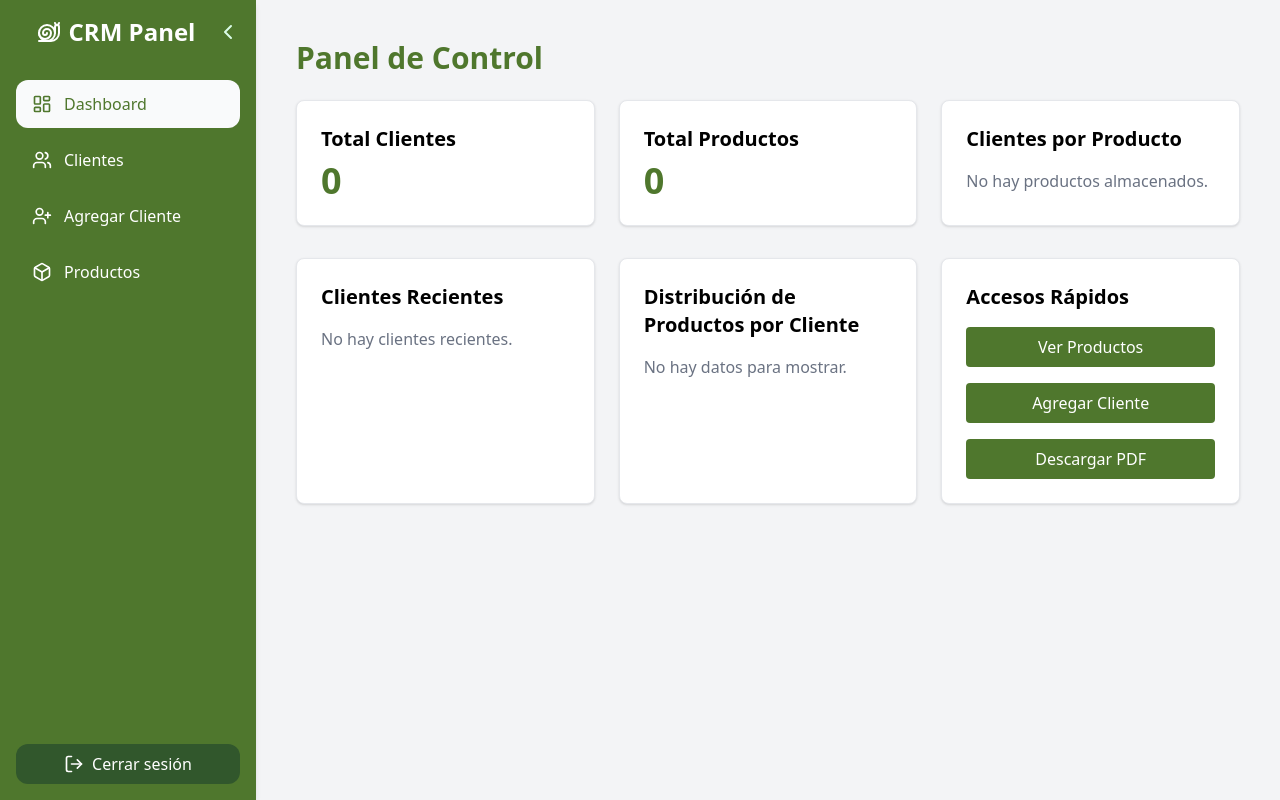
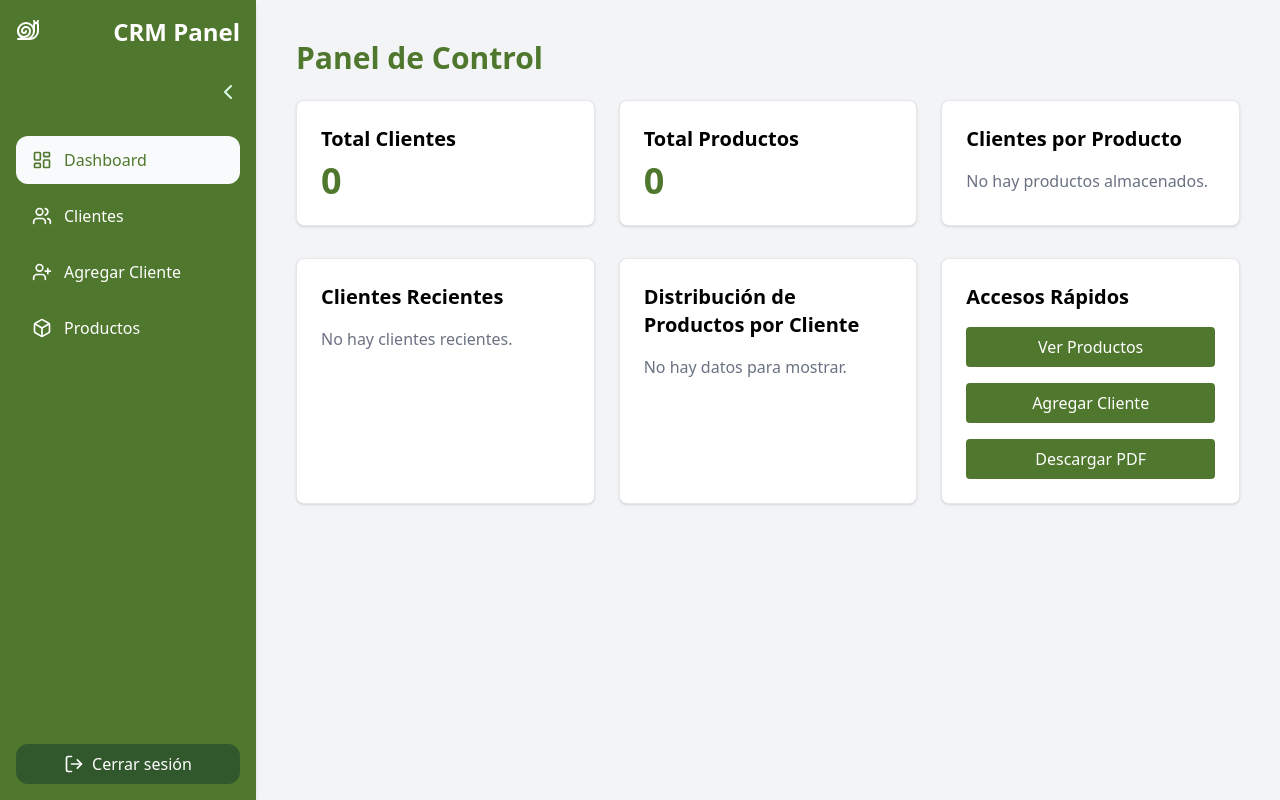
Before and after one commit to LuisMurSal/Kenton, a React (Vite) app in the folder crm/: page / in a window 1280 px wide. Built offline with nearby package versions, Linux system fonts and the light colour scheme; sample sign-in values are in the browser's storage.

Commit message:
ejemplo de cambio

```diff
--- a/crm/src/components/Sidebar.jsx
+++ b/crm/src/components/Sidebar.jsx
@@ -1,16 +1,22 @@
 import { Link, useLocation, useNavigate } from 'react-router-dom'
 import { useEffect, useState } from 'react'
-import { LogOut, Users, Box, LayoutDashboard, Menu, X, ChevronLeft, ChevronRight, Snail, UserPlus
-} from 'lucide-react'
+import { LogOut, Users, Box, LayoutDashboard, Menu, X, ChevronLeft, ChevronRight, Snail, UserPlus } from 'lucide-react'
 
 export default function Sidebar({ isCollapsed, setIsCollapsed, isOpen, setIsOpen }) {
   const location = useLocation()
   const navigate = useNavigate()
   const [active, setActive] = useState(location.pathname)
+  const [isMobile, setIsMobile] = useState(window.innerWidth < 768)
 
   useEffect(() => {
     setActive(location.pathname)
   }, [location.pathname])
+
+  useEffect(() => {
+    const handleResize = () => setIsMobile(window.innerWidth < 768)
+    window.addEventListener('resize', handleResize)
+    return () => window.removeEventListener('resize', handleResize)
+  }, [])
 
   const handleLogout = () => {
     localStorage.removeItem('token')
@@ -20,89 +26,77 @@ export default function Sidebar({ isCollapsed, setIsCollapsed, isOpen, setIsOpen
   const linkStyle = (path) =>
     `${active === path ? 'bg-gray-50 text-[#4f772d]' : 'text-white hover:bg-gray-50 hover:text-[#4f772d]'}
      flex items-center px-4 py-3 rounded-xl transition-all duration-300 overflow-hidden
-     ${isCollapsed ? 'justify-center' : 'space-x-3 justify-start'}`
+     ${!isMobile && isCollapsed ? 'justify-center' : 'space-x-3 justify-start'}`
 
   return (
     <>
-      {/* Botón Hamburguesa */}
+      {/* Botón Hamburguesa (solo en mobile) */}
+      {isMobile && !isOpen && (
         <button
           onClick={() => setIsOpen(true)}
-        className={`
-          md:hidden fixed top-4 right-4 z-50 bg-[#4f772d] p-2 rounded text-white
-          transition-opacity duration-500
-          ${isOpen ? 'opacity-0 pointer-events-none' : 'opacity-100 pointer-events-auto'}
-        `}
+          className="fixed top-4 right-4 z-50 bg-[#4f772d] p-2 rounded text-white"
         >
           <Menu />
         </button>
+      )}
 
       {/* Sidebar */}
       <aside
         className={`
           fixed top-0 left-0 h-screen bg-[#4f772d] shadow-md p-4 z-40
           transition-all duration-300 ease-in-out
-          ${isCollapsed ? 'w-20' : 'w-64'}
-          ${isOpen ? 'translate-x-0' : '-translate-x-full'}
-          md:translate-x-0
+          ${!isMobile ? (isCollapsed ? 'w-20' : 'w-64') : 'w-64'}
+          ${isMobile ? (isOpen ? 'translate-x-0' : '-translate-x-full') : 'translate-x-0'}
           flex flex-col justify-between
         `}
-        style={{ width: isCollapsed ? '80px' : '256px' }}
       >
-
         <div>
-          {/* Botón cerrar (móvil) */}
-          <div className="md:hidden flex justify-end mb-4">
+          {/* Botón cerrar (solo mobile) */}
+          {isMobile && (
+            <div className="flex justify-end mb-4">
               <button onClick={() => setIsOpen(false)} className="text-green-100">
                 <X />
               </button>
             </div>
+          )}
 
-          {/* Logo en versión móvil centrado */}
-          <div className="md:hidden flex flex-col items-center mb-6 w-full">
+          {/* Logo */}
+          <div className={`${isMobile ? 'flex flex-col items-center mb-6 w-full' : 'hidden md:flex items-center justify-between mb-8'}`}>
             <Snail className="w-6 h-6 text-white mb-1" />
-            <h1 className="text-white font-bold text-xl">CRM Panel</h1>
+            {!isMobile && !isCollapsed && <h1 className="text-white font-bold text-2xl">CRM Panel</h1>}
+            {isMobile && <h1 className="text-white font-bold text-xl">CRM Panel</h1>}
           </div>
 
-          {/* Logo y botón colapsar (escritorio) */}
-          <div className="hidden md:flex items-center justify-between mb-8">
+          {/* Desktop colapsar */}
+          {!isMobile && (
+            <div className="hidden md:flex justify-end mb-8">
               {isCollapsed ? (
-              <button
-                onClick={() => setIsCollapsed(false)}
-                className="text-green-100 hover:text-white mx-auto"
-              >
+                <button onClick={() => setIsCollapsed(false)} className="text-green-100 hover:text-white mx-auto">
                   <ChevronRight className="w-6 h-6 transition-transform duration-300" />
                 </button>
               ) : (
-              <>
-                <div className="flex items-center space-x-2 mx-auto">
-                  <Snail className="w-6 h-6 text-white" />
-                  <h1 className="text-white font-bold text-2xl">CRM Panel</h1>
-                </div>
-                <button
-                  onClick={() => setIsCollapsed(true)}
-                  className="text-green-100 hover:text-white"
-                >
+                <button onClick={() => setIsCollapsed(true)} className="text-green-100 hover:text-white">
                   <ChevronLeft className="w-6 h-6 transition-transform duration-300" />
                 </button>
-              </>
               )}
             </div>
+          )}
 
           {/* Enlaces */}
           <nav className="space-y-2">
-            <Link to="/" className={linkStyle('/')} onClick={() => setIsOpen(false)}>
+            <Link to="/" className={linkStyle('/')} onClick={() => isMobile && setIsOpen(false)}>
               <LayoutDashboard className="w-5 h-5 flex-shrink-0" />
               {!isCollapsed && <span className="whitespace-nowrap">Dashboard</span>}
             </Link>
-            <Link to="/clientes" className={linkStyle('/clientes')} onClick={() => setIsOpen(false)}>
+            <Link to="/clientes" className={linkStyle('/clientes')} onClick={() => isMobile && setIsOpen(false)}>
               <Users className="w-5 h-5 flex-shrink-0" />
               {!isCollapsed && <span className="whitespace-nowrap">Clientes</span>}
             </Link>
-            <Link to="/agregar-cliente" className={linkStyle('/agregar-cliente')} onClick={() => setIsOpen(false)}>
-              <UserPlus className="w-5 h-5 flex-shrink-0" /> {/* Cambia el ícono si prefieres otro */}
+            <Link to="/agregar-cliente" className={linkStyle('/agregar-cliente')} onClick={() => isMobile && setIsOpen(false)}>
+              <UserPlus className="w-5 h-5 flex-shrink-0" />
               {!isCollapsed && <span className="whitespace-nowrap">Agregar Cliente</span>}
             </Link>
-            <Link to="/productos" className={linkStyle('/productos')} onClick={() => setIsOpen(false)}>
+            <Link to="/productos" className={linkStyle('/productos')} onClick={() => isMobile && setIsOpen(false)}>
               <Box className="w-5 h-5 flex-shrink-0" />
               {!isCollapsed && <span className="whitespace-nowrap">Productos</span>}
             </Link>
@@ -118,9 +112,7 @@ export default function Sidebar({ isCollapsed, setIsCollapsed, isOpen, setIsOpen
             `}
           >
             <LogOut className="w-5 h-5" />
-            {!isCollapsed && (
-              <span className="transition-opacity duration-300">Cerrar sesión</span>
-            )}
+            {!isCollapsed && <span className="transition-opacity duration-300">Cerrar sesión</span>}
           </button>
         </div>
       </aside>
```
Lines whose indentation alone changed are shown as unchanged.
